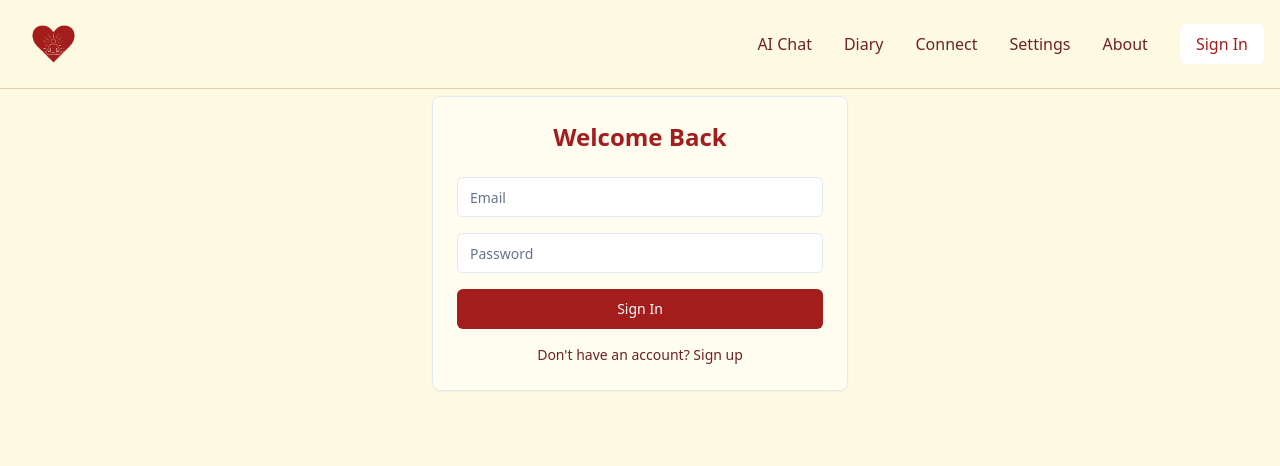
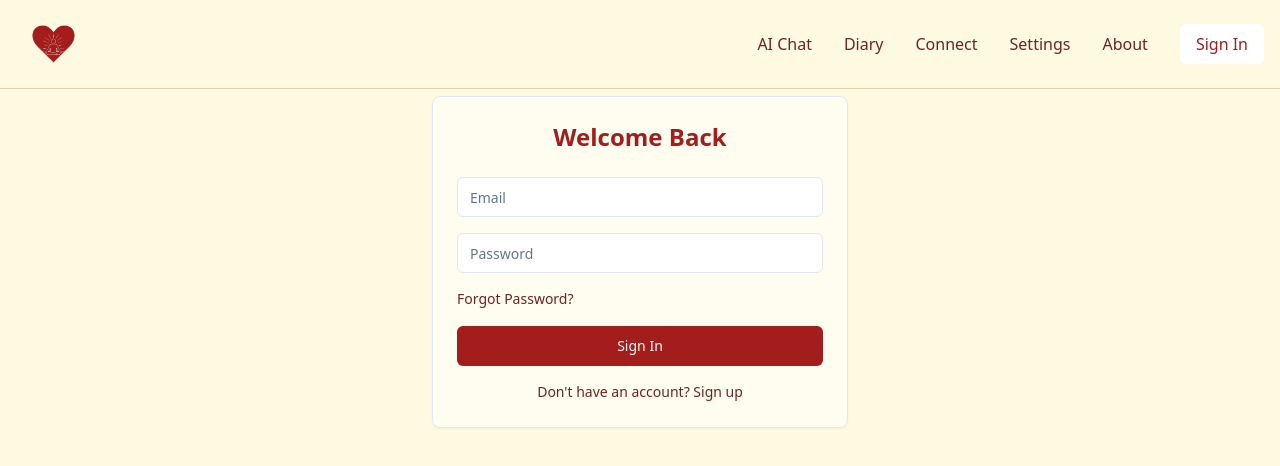
Before and after one commit to ind1254/ai-connective-wellness, a React (Vite) app: page /auth in a window 1280 px wide. Shown: the top 466 px of the page. Built offline with nearby package versions, Linux system fonts and the light colour scheme.

Commit message:
Add forgot password button
Implemented a "Forgot Password" button in the authentication page to enhance user experience.
[skip gpt_engineer]

```diff
--- a/src/pages/Auth.tsx
+++ b/src/pages/Auth.tsx
@@ -12,6 +12,10 @@ const Auth = () => {
   const handleSubmit = (e: React.FormEvent) => {
     e.preventDefault();
     toast.info("Authentication will be implemented soon");
+  };
+
+  const handleForgotPassword = () => {
+    toast.info("Password reset will be implemented soon");
   };
 
   return (
@@ -40,6 +44,15 @@ const Auth = () => {
                 className="w-full"
               />
             </div>
+            {isLogin && (
+              <button
+                type="button"
+                onClick={handleForgotPassword}
+                className="text-sm text-brown hover:text-deep-red text-left w-full"
+              >
+                Forgot Password?
+              </button>
+            )}
             <Button type="submit" className="w-full bg-deep-red hover:bg-brown">
               {isLogin ? "Sign In" : "Sign Up"}
             </Button>
```
